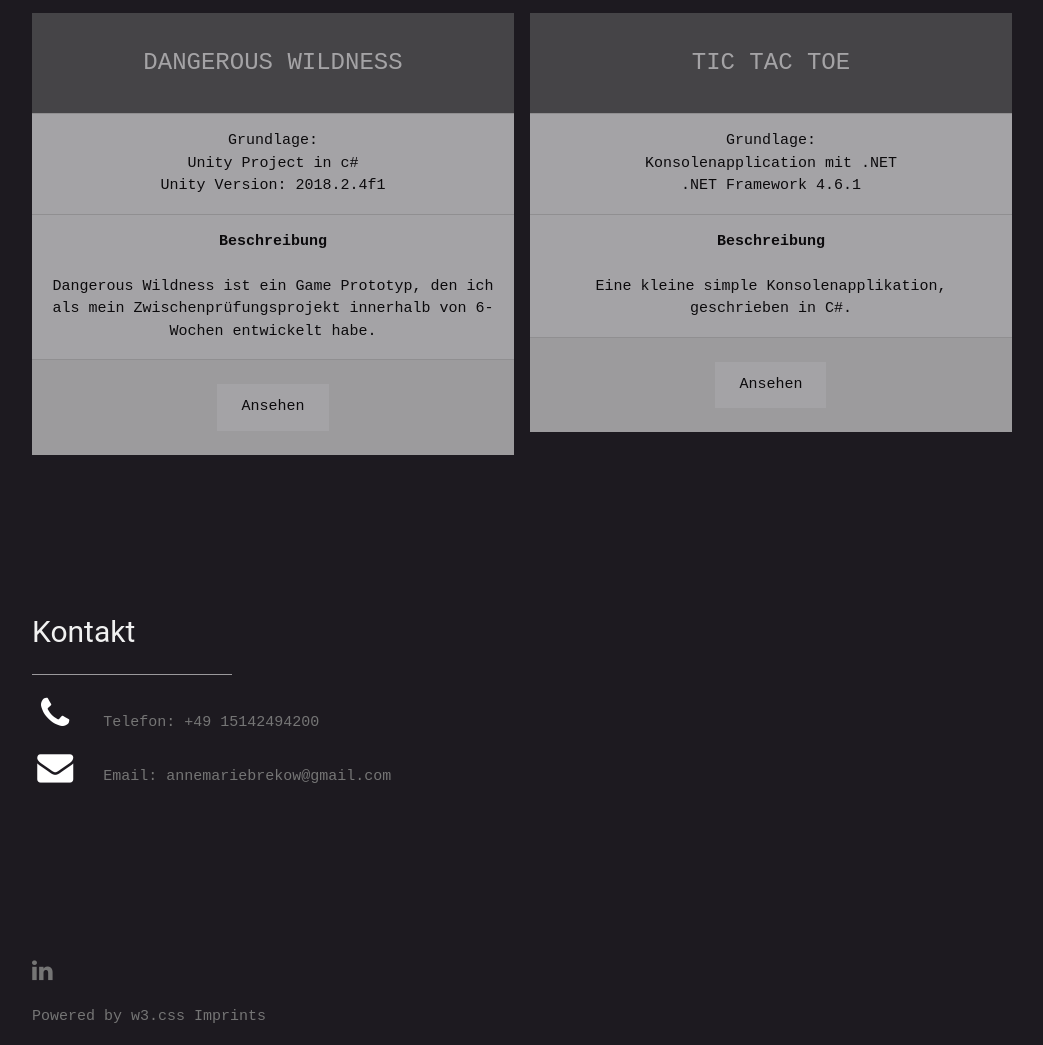
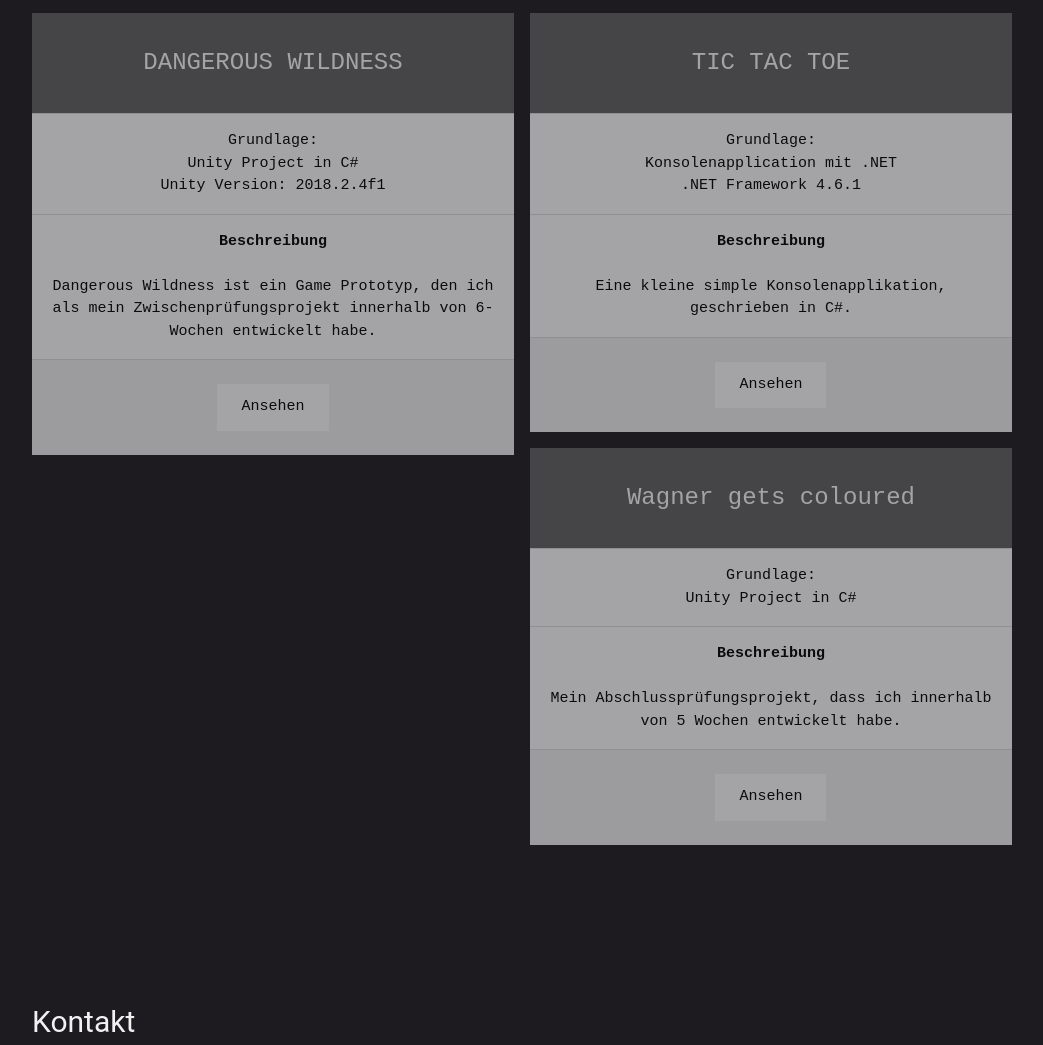
Before and after one commit to BlackButterfly666/BlackButterfly666.github.io, a plain HTML site: page index.html in a window 1280 px wide. Shown: the part 3585-4630 px from the top of the page, without its empty margins (178-1221 px from the left). Drawn offline with Linux system fonts and the light colour scheme.

Commit message:
Update index.html

```diff
--- a/index.html
+++ b/index.html
@@ -264,7 +264,7 @@
                     <div class="w3-half w3-margin-bottom">
                         <ul class="w3-ul w3-white w3-center w3-opacity w3-hover-opacity-off">
                             <li class="w3-dark-grey w3-xlarge w3-padding-32">DANGEROUS WILDNESS</li>
-                            <li class="w3-padding-16">Grundlage: <br>Unity Project in c# <br> Unity Version: 2018.2.4f1</li>
+                            <li class="w3-padding-16">Grundlage: <br>Unity Project in C# <br> Unity Version: 2018.2.4f1</li>
                             <li class="w3-padding-16"><b>Beschreibung</b><br><br> Dangerous Wildness ist ein Game Prototyp, den ich als mein Zwischenprüfungsprojekt innerhalb von 6-Wochen entwickelt habe.</li>
                             <li class="w3-light-grey w3-padding-24">
                                 <button class="w3-button w3-white w3-padding-large w3-hover-black">
@@ -289,6 +289,20 @@
                         </ul>
                     </div>
 
+                    <div class="w3-half w3-margin-bottom">
+                        <ul class="w3-ul w3-white w3-center w3-opacity w3-hover-opacity-off">
+                            <li class="w3-dark-grey w3-xlarge w3-padding-32">Wagner gets coloured</li>
+                            <li class="w3-padding-16">Grundlage: <br>Unity Project in C# </li>
+                            <li class="w3-padding-16">
+                                <b>Beschreibung</b><br><br> Mein Abschlussprüfungsprojekt, dass ich innerhalb von 5 Wochen entwickelt habe.
+                            </li>
+                            <li class="w3-light-grey w3-padding-24">
+                                <button class="w3-button w3-white w3-padding-large w3-hover-black">
+                                    <a href="https://github.com/BlackButterfly666/Pruefung" target="_blank"> Ansehen</a>
+                                </button>
+                            </li>
+                        </ul>
+                    </div>
                     <!-- End Grid/Projekte tables -->
                 </div>
                 <!-- End Portfolio Section -->
```
